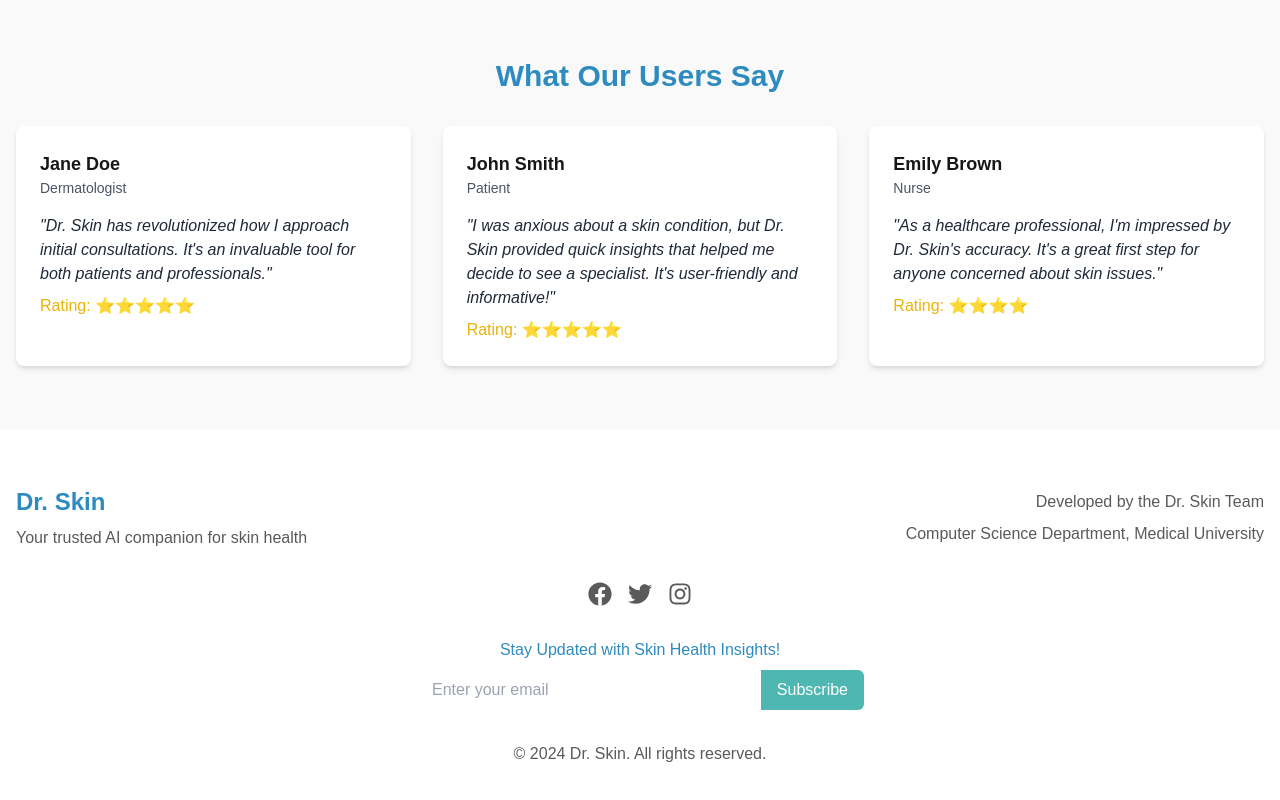
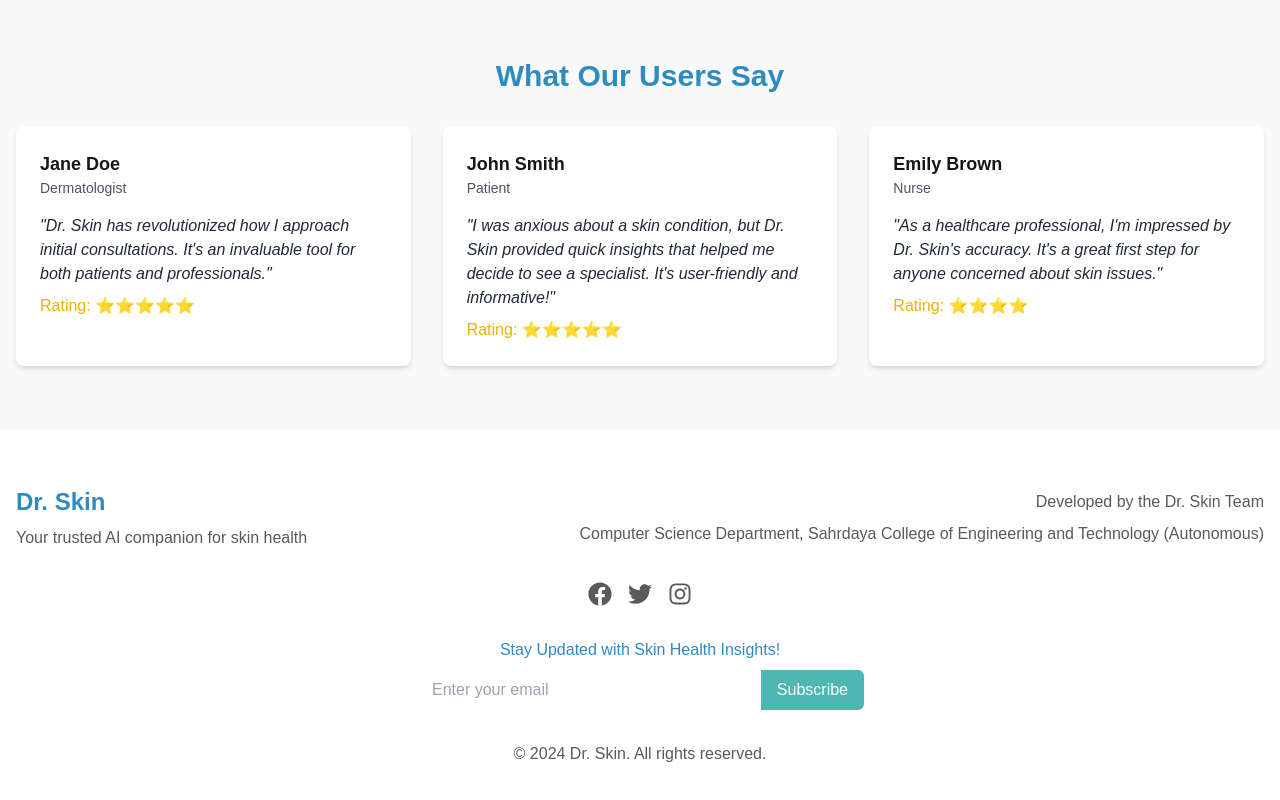
Before and after one commit to Alan21303/Dr.skin, a Next.js app: page /dr-skin-landing in a window 1280 px wide. Shown: the part 1377-2177 px from the top of the page. Built offline with nearby package versions, Linux system fonts and the light colour scheme.

Commit message:
Update page.tsx

```diff
--- a/src/app/dr-skin-landing/page.tsx
+++ b/src/app/dr-skin-landing/page.tsx
@@ -243,7 +243,7 @@ export default function DrSkinLanding() {
             </div>
             <div className="text-center md:text-right">
               <p className="mb-2">Developed by the Dr. Skin Team</p>
-              <p>Computer Science Department, Medical University</p>
+              <p>Computer Science Department, Sahrdaya College of Engineering and Technology (Autonomous) </p>
             </div>
           </div>
           <div className="mt-8 flex justify-center space-x-4">
```
